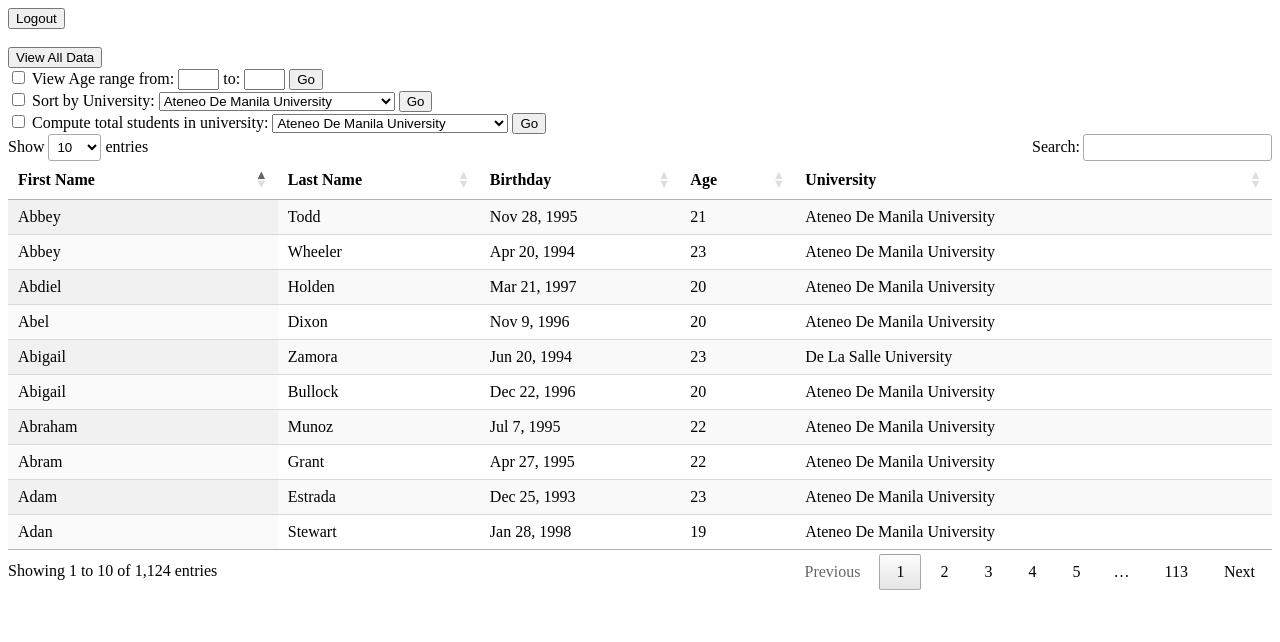
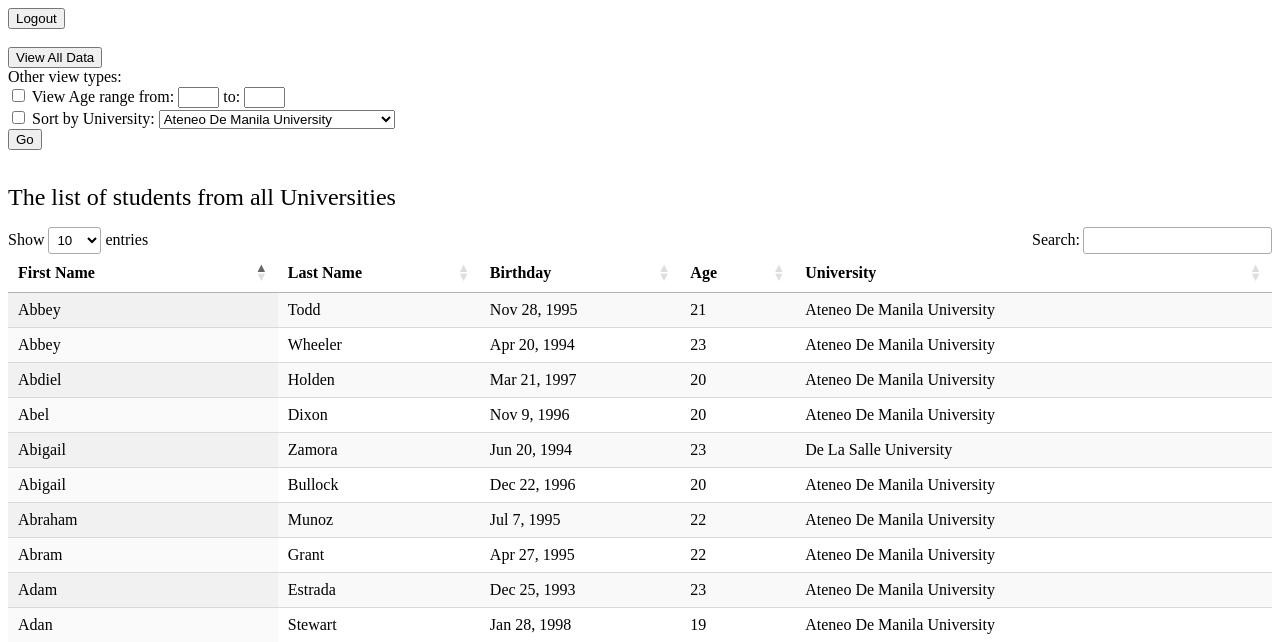
Before and after one commit to christiansilan/finalproject, a PHP site: page /ViewData.php in a window 1280 px wide. Shown: the top 642 px of the page. Run offline with PHP 8.4, Linux system fonts and the light colour scheme; the visitor is signed in with stand-in values (Sample User, id 1); data comes from the database, SQL or seed files in the repository; some libraries are stand-ins or nearby versions.

Commit message:
Fixed ViewData.php
Added all enhancements required

Added error handling functionalities

```diff
--- a/SYSINTG/ViewData.php
+++ b/SYSINTG/ViewData.php
@@ -22,12 +22,12 @@
 <form name="Login" method="post" action="" >
 	<input type="submit" name="logout" value="Logout"><br><br>
 	<input type="submit" name="all" value="View All Data"> <br>
+	Other view types: <br>
 
-	<input type="checkbox" name="sortType" value="getAgeRange">
+	<input type="checkbox" name="viewType[]" value="viewAgeRange">
 	View Age range from: <input type="text" name="age1" size=2> to: <input type="text" name="age2" size=2>
-	<input type="submit" name="ageRange" value="Go"><br>
-
-	<input type="checkbox" name="sortType" value="sortByUniversity">
+	<br>
+	<input type="checkbox" name="viewType[]" value="viewByUniversity">
 	Sort by University:
 	<select name="sortedUniversity">
 		<option value="Ateneo De Manila University">Ateneo De Manila University</option>
@@ -38,9 +38,9 @@
 		<option value="University of Santo Tomas">University of Santo Tomas</option>
 		<option value="University of the Philippines">University of the Philippines</option>
 	</select>
-	<input type="submit" name="univSort" value="Go"> <br>
-
-	<input type="checkbox" name="sortType" value="computeTotalStudents">
+	<br>
+	<input type="submit" name="viewTypeSubmit" value="Go"> <br>
+	<!--
 	Compute total students in university:
 	<select name="computedUniversity">
 		<option value="Ateneo De Manila University">Ateneo De Manila University</option>
@@ -51,25 +51,100 @@
 		<option value="University of Santo Tomas">University of Santo Tomas</option>
 		<option value="University of the Philippines">University of the Philippines</option>
 	</select>
-	<input type="submit" name="univCompute" value="Go"><br>
+	<input type="submit" name="univCompute" value="Compute"><br> -->
 </form>
 <?php
 	$mode=1;
+	$error="";
+	$message="";
 	if(isset($_POST['logout'])) {
 		header("Location: http://".$_SERVER['HTTP_HOST'].  dirname($_SERVER['PHP_SELF'])."/logout.php");
 	}
 	else if (isset($_POST['all'])) {
 		$mode=1;
+		$message.="The list of students from all Universities";
 	}
-	else if (isset($_POST['ageRange'])) {
-		$mode=2;
+	else if (isset($_POST['viewTypeSubmit']) ) {
+		if (isset($_POST['viewType'])) {
+			$viewType = $_POST['viewType'];
+			$arr = array();
+			for($i = 0; $i < 2; $i++) {
+				array_push($arr, 0);
+			}
+			for ($i = 0; $i <  count($_POST['viewType']); $i++) {
+				 if($viewType[$i] == "viewAgeRange" ) {
+					 $arr[0] = 1;
+				 }
+				 else if($viewType[$i] == "viewByUniversity" ) {
+					 $arr[1] = 1;
+				 }
+			}
+
+			//Checking
+			if($arr[0] == 1 && $arr[1] == 1){
+				$mode=4;
+				$message.="The list of students ages ".$_POST['age1']." to ".$_POST['age2']." from ".$_POST['sortedUniversity'];
+			}
+			else if($arr[1] == 1) {
+				$mode=3;
+				$message.="The list of students from ".$_POST['sortedUniversity'];
+			}
+			else if($arr[0] == 1) {
+				if(isset($_POST['age1']) && isset($_POST['age2'])) {
+					if((!ctype_digit($_POST['age1']) || !ctype_digit($_POST['age2'])) || ($_POST['age1'] > $_POST['age2'])) {
+						$error.="Error! Invalid input in age fields!";
+						$message.="Viewing the list of students from all universities instead.";
+					}
+					else {
+						$mode=2;
+						$message.="The list of students ages ".$_POST['age1']." to ".$_POST['age2'];
+					}
+				}
+				else {
+					$error.="Error! Age fields left blank!";
+					$message.="Viewing the list of students from all universities instead.";
+				}
+			}
+			else
+				$mode=1;
+
+			if($mode == 3 || $mode == 4) {
+				include 'dbconnection.php';
+				$sqlCount = "SELECT COUNT(university) as 'totalStudents' FROM student WHERE university='{$_POST['sortedUniversity']}'";
+				$resultCount = $conn->query($sqlCount);
+				$rowCount = $resultCount->fetch_assoc();
+				$totalStudents = $rowCount['totalStudents'];
+				$message.="<br>Total ".$_POST['sortedUniversity']." Students: ".$totalStudents;
+			}
+		}
+		else {
+			$error.="Error! No checkbox checked!";
+			$message.="Viewing the list of students from all universities instead.";
+		}
 	}
-	else if (isset($_POST['univSort'])) {
-		$mode=3;
+	else {
+		$mode=1;
+		$message.="The list of students from all Universities";
 	}
+	/*
 	else if (isset($_POST['univCompute'])) {
-		$mode=4;
-	}
+		$mode=5;
+		include 'dbconnection.php';
+		$sqlCount = "SELECT COUNT(university) as 'totalStudents' FROM student WHERE university='{$_POST['computedUniversity']}'";
+		$resultCount = $conn->query($sqlCount);
+		$rowCount = $resultCount->fetch_assoc();
+		$totalStudents = $rowCount['totalStudents'];
+		$message.="The list of students from ".$_POST['sortedUniversity'];
+		$message.="<br>Total ".$_POST['sortedUniversity']." Students: ".$totalStudents;
+	}*/
+?>
+
+<?php
+echo "<p>";
+if($error!="") {
+	echo "<br><font size='5' color='red'>".$error."<font size='3'>";
+}
+echo "<br><font size='5' color='black'>".$message."</p><font size='3'>";
 ?>
 <table id="studentData" class="display" cellspacing="0" width="100%">
     <thead>
@@ -93,14 +168,12 @@
 			$sql = "SELECT studentId, firstName, surname, birthday, university FROM student WHERE university='{$_POST['sortedUniversity']}'";
 		}
 		else if ($mode==4) {
+			$sql = "SELECT studentId, firstName, surname, birthday, university FROM student WHERE university='{$_POST['sortedUniversity']}' AND FLOOR(DATEDIFF(CURDATE(), birthday)/365.24) >= {$_POST['age1']} AND FLOOR(DATEDIFF(CURDATE(), birthday)/365.24) <= {$_POST['age2']}";
+		}
+		/*
+		else if ($mode==5) {
 			$sql = "SELECT studentId, firstName, surname, birthday, university FROM student WHERE university='{$_POST['computedUniversity']}'";
-
-			$sqlCount = "SELECT COUNT(university) as 'totalStudents' FROM student WHERE university='{$_POST['computedUniversity']}'";
-			$resultCount = $conn->query($sqlCount);
-			$rowCount = $resultCount->fetch_assoc();
-			$totalStudents = $rowCount['totalStudents'];
-			echo "Total Students: ".$totalStudents;
-		}
+		}*/
 		$result = $conn->query($sql);
 		if ($result->num_rows > 0) {
 			// output data of each row
--- a/SYSINTG/dbconnection.php
+++ b/SYSINTG/dbconnection.php
@@ -1,7 +1,7 @@
 <?php
 $servername = "localhost:3306";
 $username = "root";
-$password = "";
+$password = "1234";
 $dbname = "sysintg";
 
 // Create connection
```
